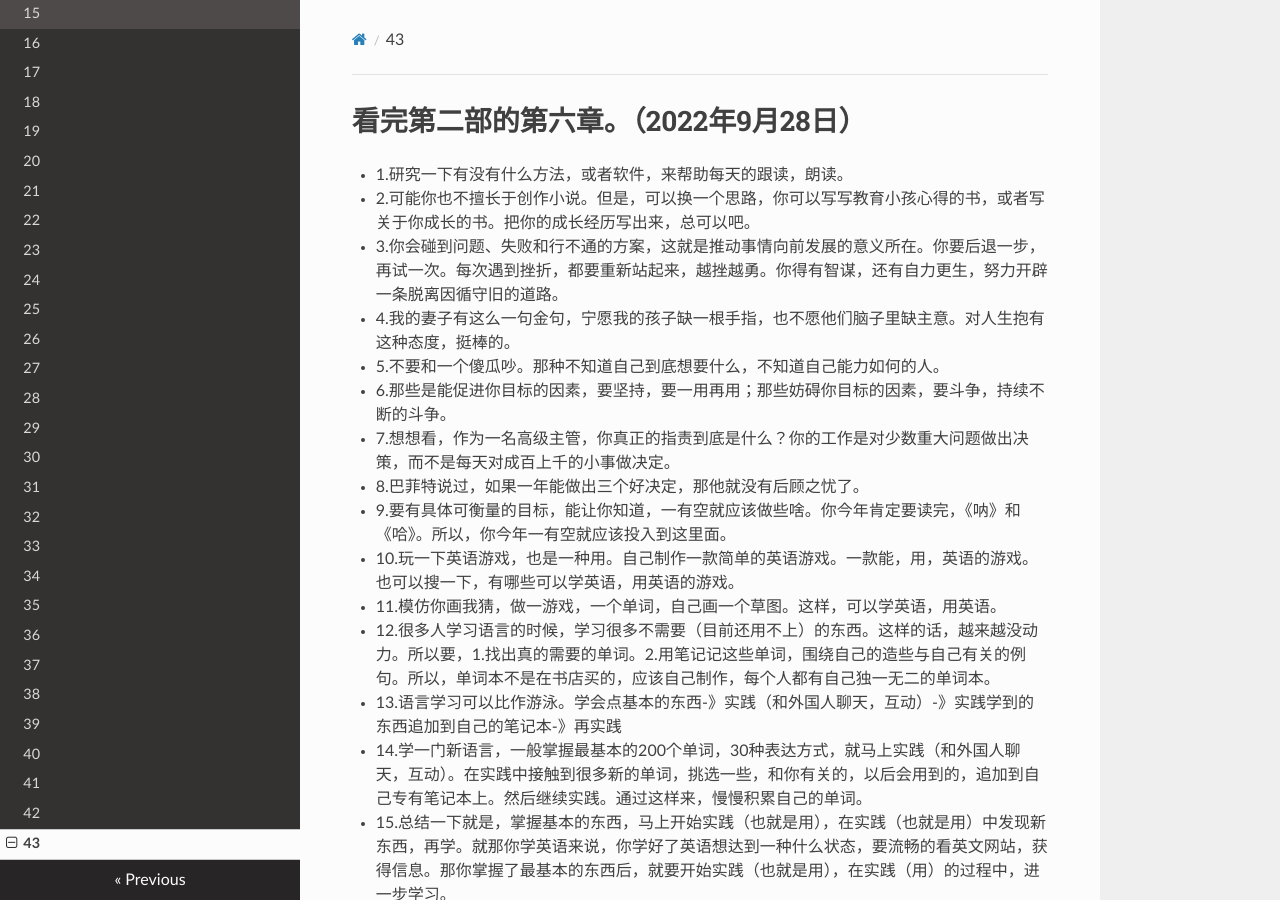
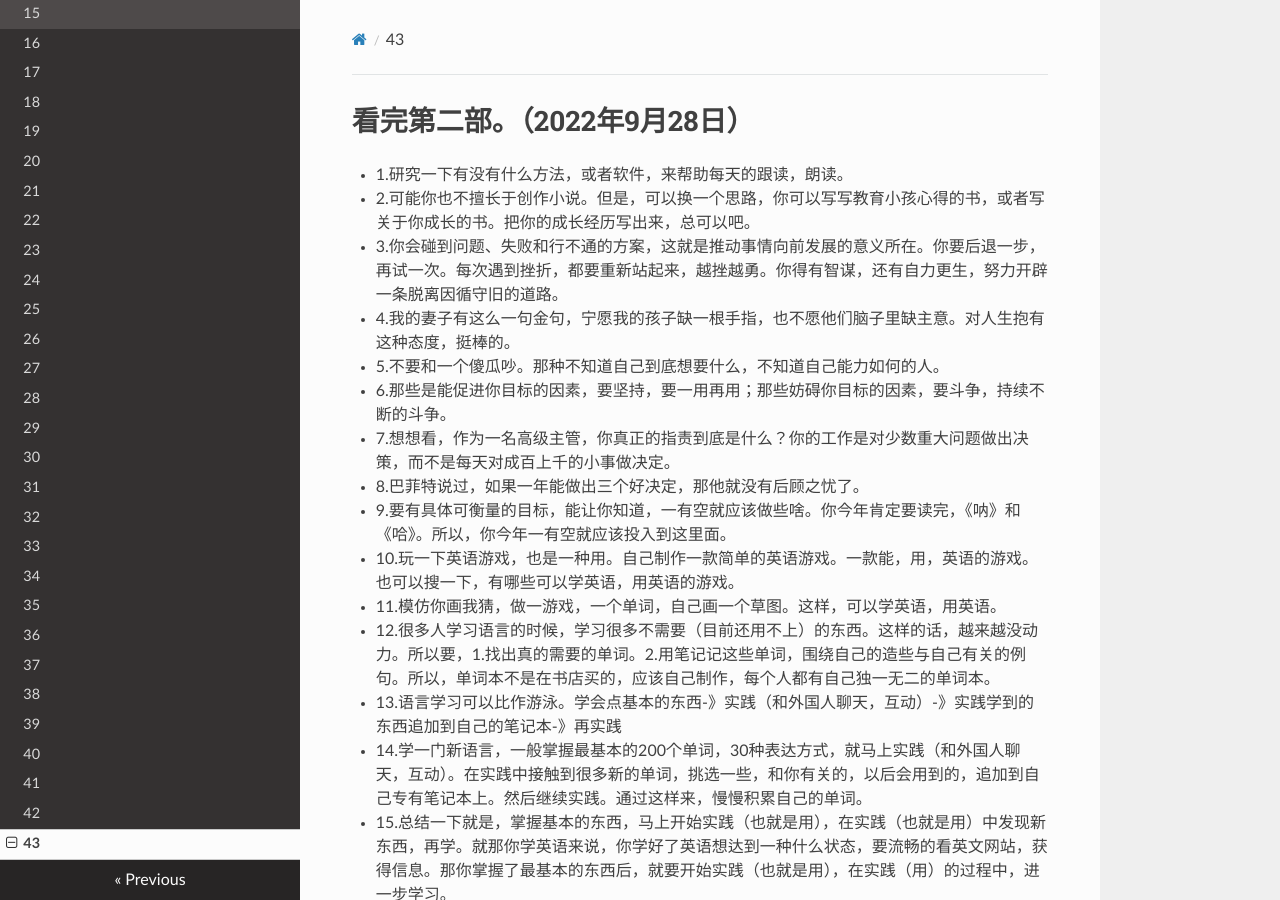
Before and after one commit to lizkca/theblog, an MkDocs documentation site: the page built from docs/43.md, in a window 1280 px wide and 900 px high. Built offline with MkDocs 1.6.1, drawn with Linux system fonts in a browser that asks for light colours; nearby versions of some CDN libraries.

Commit message:
fix 43.md fix2

```diff
--- a/docs/43.md
+++ b/docs/43.md
@@ -1,4 +1,4 @@
-# 看完第二部的第六章。（2022年9月28日）
+# 看完第二部。（2022年9月28日）
 
 - 1.研究一下有没有什么方法，或者软件，来帮助每天的跟读，朗读。
 - 2.可能你也不擅长于创作小说。但是，可以换一个思路，你可以写写教育小孩心得的书，或者写关于你成长的书。把你的成长经历写出来，总可以吧。
```
